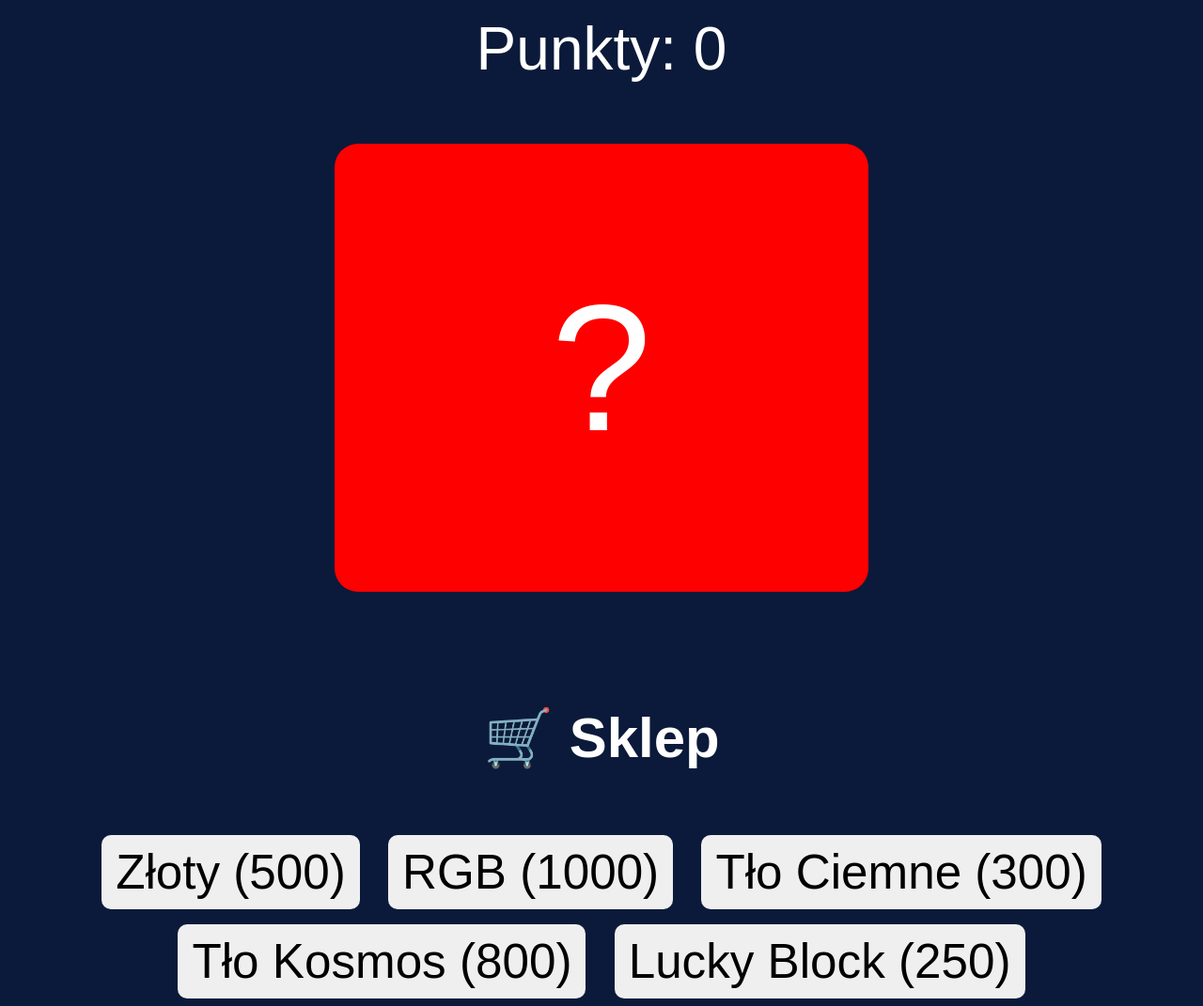
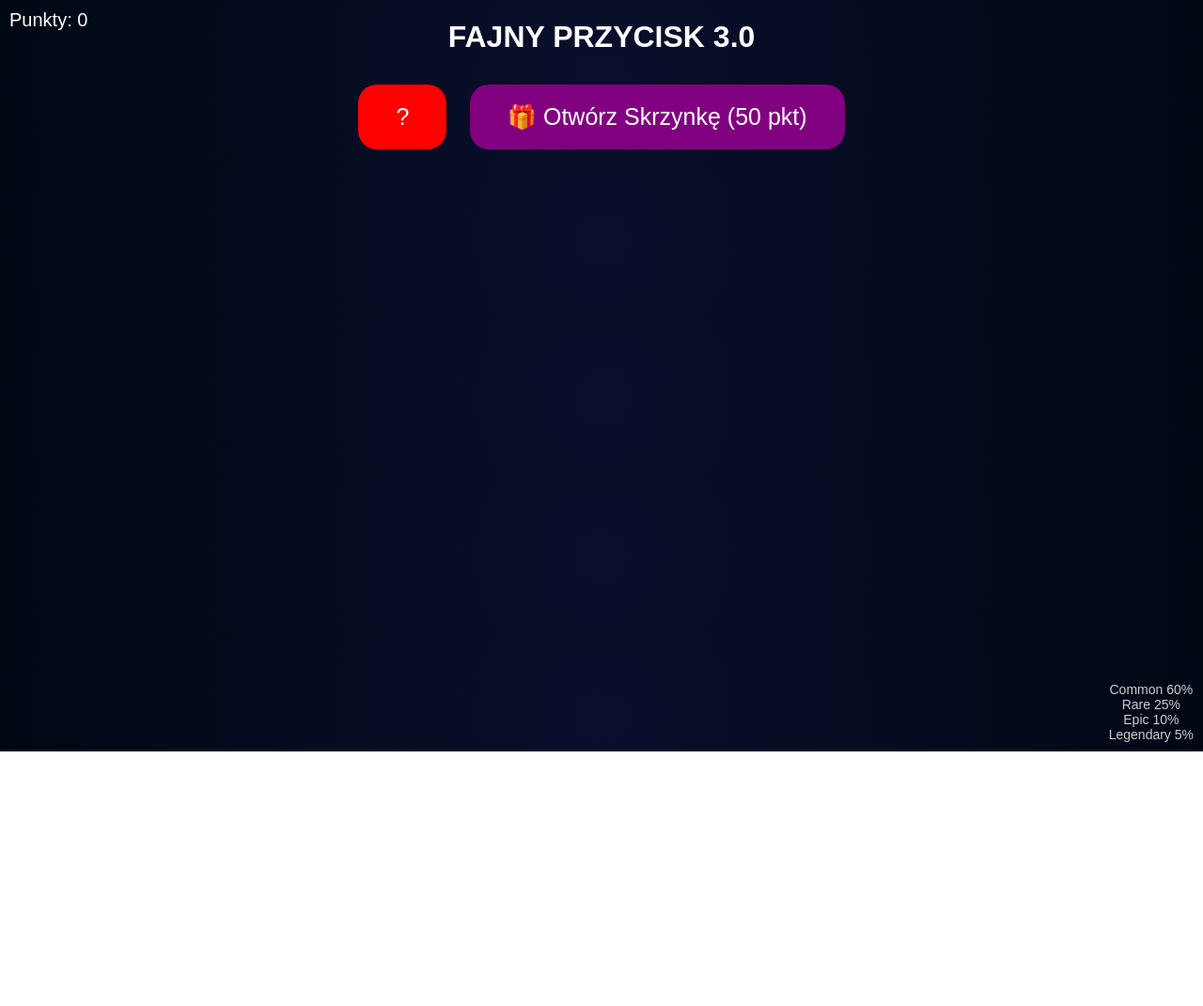
Before and after one commit to Grachamka/fajny-przycisk, a plain HTML site: page index.html in a window 1280 px wide. Shown: the whole page at 94% size. After the commit the page ends 800 px from the top, so only its background shows below. Drawn offline with Linux system fonts and the light colour scheme.

Commit message:
Update index.html

```diff
--- a/index.html
+++ b/index.html
@@ -2,246 +2,220 @@
 <html>
 <head>
 <meta charset="UTF-8">
-<meta name="viewport" content="width=device-width, initial-scale=1.0">
-<title>Przycisk Chaosu 2.0</title>
+<title>Fajny Przycisk BOX 3.0</title>
 
 <style>
-body {
-  margin: 0;
-  background-color: #0b1a3a;
-  font-family: Arial, sans-serif;
-  text-align: center;
-  color: white;
-  user-select: none;
+body{
+  margin:0;
+  font-family:Arial;
+  background:radial-gradient(circle at center,#0a0f2c,#000814);
+  color:white;
+  text-align:center;
+  overflow:hidden;
 }
 
-#points {
-  font-size: 5vw;
-  margin-top: 15px;
+#points{
+  position:fixed;
+  top:10px;
+  left:10px;
+  font-size:20px;
 }
 
-#chaosBtn {
-  margin-top: 8vh;
-  font-size: 15vw;
-  padding: 10vw 18vw;
-  border: none;
-  border-radius: 25px;
-  background: red;
-  color: white;
-  cursor: pointer;
-  transition: 0.2s;
+#dropRates{
+  position:fixed;
+  bottom:10px;
+  right:10px;
+  font-size:14px;
+  opacity:0.8;
 }
 
-#chaosBtn:active {
-  transform: scale(0.9);
+button{
+  padding:20px 40px;
+  font-size:25px;
+  border:none;
+  border-radius:20px;
+  cursor:pointer;
+  margin:10px;
 }
 
-#eventText {
-  margin-top: 20px;
-  font-size: 5vw;
-  min-height: 40px;
+#mainButton{
+  background:red;
+  color:white;
 }
 
-#randomImage {
-  margin-top: 15px;
-  width: 60%;
-  max-width: 300px;
-  border-radius: 15px;
-  display: none;
+#boxButton{
+  background:purple;
+  color:white;
 }
 
-.shop {
-  margin-top: 30px;
-  font-size: 4vw;
+#legendaryBanner{
+  position:fixed;
+  top:40%;
+  width:100%;
+  font-size:60px;
+  color:gold;
+  display:none;
+  text-shadow:0 0 20px gold;
 }
 
-.shop button {
-  margin: 8px;
-  padding: 10px 15px;
-  font-size: 4vw;
-  border-radius: 10px;
-  border: none;
-  cursor: pointer;
+.goldBG{
+  animation:goldShine 3s infinite linear;
+  background:linear-gradient(45deg,gold,orange,yellow);
+  background-size:400% 400%;
 }
 
-#luckyBox {
-  margin-top: 15px;
-  font-size: 10vw;
-  display: none;
+@keyframes goldShine{
+  0%{background-position:0%}
+  50%{background-position:100%}
+  100%{background-position:0%}
 }
+
+#lootAnimation{
+  position:fixed;
+  top:30%;
+  left:0;
+  width:100%;
+  display:none;
+  overflow:hidden;
+}
+
+.lootRow{
+  display:flex;
+  transition:3s cubic-bezier(.2,.8,.2,1);
+}
+
+.lootItem{
+  min-width:200px;
+  margin:10px;
+  padding:20px;
+  border-radius:15px;
+  font-size:20px;
+}
+
+.common{background:gray;}
+.rare{background:blue;}
+.epic{background:purple;}
+.legendary{background:gold;color:black;}
+
 </style>
 </head>
 
 <body>
 
-<div id="points">Punkty: 0</div>
+<div id="points"></div>
+<div id="dropRates">
+Common 60%<br>
+Rare 25%<br>
+Epic 10%<br>
+Legendary 5%
+</div>
 
-<button id="chaosBtn">?</button>
+<h1>FAJNY PRZYCISK 3.0</h1>
 
-<div id="eventText"></div>
-<img id="randomImage">
-<div id="luckyBox">📦</div>
+<button id="mainButton" onclick="clickMain()">?</button>
+<button id="boxButton" onclick="openBox()">🎁 Otwórz Skrzynkę (50 pkt)</button>
 
-<div class="shop">
-  <h3>🛒 Sklep</h3>
-  <button onclick="buySkin('gold',500)">Złoty (500)</button>
-  <button onclick="buySkin('rgb',1000)">RGB (1000)</button>
-  <button onclick="buyBg('black',300)">Tło Ciemne (300)</button>
-  <button onclick="buyBg('space',800)">Tło Kosmos (800)</button>
-  <button onclick="buyLucky()">Lucky Block (250)</button>
+<div id="legendaryBanner">LEGENDARNY DROP!</div>
+
+<div id="lootAnimation">
+  <div class="lootRow" id="lootRow"></div>
 </div>
 
 <script>
-let points = parseInt(localStorage.getItem("points")) || 0;
-let skin = localStorage.getItem("skin") || "red";
-let bg = localStorage.getItem("bg") || "blue";
+let points = parseInt(localStorage.getItem("points") || 0);
+let ownedSkins = JSON.parse(localStorage.getItem("skins") || '["red"]');
+let activeSkin = localStorage.getItem("activeSkin") || "red";
 
-const btn = document.getElementById("chaosBtn");
-const pointsText = document.getElementById("points");
-const eventText = document.getElementById("eventText");
-const randomImage = document.getElementById("randomImage");
-const luckyBox = document.getElementById("luckyBox");
+updateUI();
+applySkin();
 
-const clickSound = new Audio("https://www.soundjay.com/buttons/sounds/button-16.mp3");
+function updateUI(){
+  document.getElementById("points").innerText="Punkty: "+points;
+  localStorage.setItem("points",points);
+}
 
-const images = [
-  "https://picsum.photos/300?1",
-  "https://picsum.photos/300?2",
-  "https://picsum.photos/300?3"
-];
+function clickMain(){
+  points+=1;
+  updateUI();
+  new Audio("https://www.soundjay.com/buttons/sounds/button-16.mp3").play();
+}
 
-applySkin();
-applyBg();
-updateUI();
-
-btn.addEventListener("click", () => {
-  clickSound.play();
-  let roll = Math.random() * 100;
-  randomImage.style.display = "none";
-
-  if (roll < 60) {
-    points += 1;
-    eventText.innerText = "+1";
-  }
-  else if (roll < 90) {
-    points += 5;
-    showImage();
-    eventText.innerText = "Drop +5";
-  }
-  else if (roll < 99) {
-    points += 20;
-    shake();
-    eventText.innerText = "EPIC +20";
-  }
-  else {
-    points += 100;
-    document.body.style.background = "gold";
-    eventText.innerText = "💎 LEGENDARNY +100";
+function openBox(){
+  if(points<50){
+    alert("Za mało punktów!");
+    return;
   }
 
-  save();
+  points-=50;
   updateUI();
-});
 
-function updateUI(){
-  pointsText.innerText = "Punkty: " + points;
+  const lootRow=document.getElementById("lootRow");
+  const lootAnim=document.getElementById("lootAnimation");
+  lootRow.innerHTML="";
+  lootAnim.style.display="block";
+
+  let items=[];
+  for(let i=0;i<20;i++){
+    let rarityRoll=Math.random()*100;
+    let rarity="common";
+    if(rarityRoll<60) rarity="common";
+    else if(rarityRoll<85) rarity="rare";
+    else if(rarityRoll<95) rarity="epic";
+    else rarity="legendary";
+
+    items.push(rarity);
+  }
+
+  items.forEach(r=>{
+    let div=document.createElement("div");
+    div.className="lootItem "+r;
+    div.innerText=r.toUpperCase();
+    lootRow.appendChild(div);
+  });
+
+  setTimeout(()=>{
+    lootRow.style.transform="translateX(-1500px)";
+  },50);
+
+  setTimeout(()=>{
+    let finalRarity=items[10];
+    reward(finalRarity);
+    lootAnim.style.display="none";
+    lootRow.style.transform="translateX(0px)";
+  },3000);
 }
 
-function save(){
-  localStorage.setItem("points", points);
-  localStorage.setItem("skin", skin);
-  localStorage.setItem("bg", bg);
-}
+function reward(rarity){
 
-function showImage(){
-  let i = Math.floor(Math.random()*images.length);
-  randomImage.src = images[i];
-  randomImage.style.display = "block";
-}
+  if(rarity==="legendary"){
+    document.body.classList.add("goldBG");
+    document.getElementById("legendaryBanner").style.display="block";
+    new Audio("https://www.soundjay.com/misc/sounds/bell-ringing-05.mp3").play();
+    setTimeout(()=>{
+      document.getElementById("legendaryBanner").style.display="none";
+    },2000);
+  }
 
-function shake(){
-  document.body.style.transform = "translate(5px,5px)";
-  setTimeout(()=>document.body.style.transform="translate(0,0)",150);
-}
+  if(!ownedSkins.includes(rarity)){
+    ownedSkins.push(rarity);
+    localStorage.setItem("skins",JSON.stringify(ownedSkins));
+  }
 
-/* SKINY */
-function buySkin(type,cost){
-  if(points>=cost){
-    points-=cost;
-    skin=type;
-    applySkin();
-    eventText.innerText="Kupiono skin!";
-    save();
-    updateUI();
-  } else eventText.innerText="Za mało punktów!";
+  activeSkin=rarity;
+  localStorage.setItem("activeSkin",activeSkin);
+  applySkin();
 }
 
 function applySkin(){
-  if(skin==="gold") btn.style.background="gold";
-  else if(skin==="rgb"){
-    let hue=0;
-    setInterval(()=>{
-      btn.style.background="hsl("+hue+",100%,50%)";
-      hue=(hue+5)%360;
-    },100);
-  }
-  else btn.style.background="red";
+  const btn=document.getElementById("mainButton");
+
+  if(activeSkin==="common") btn.style.background="gray";
+  if(activeSkin==="rare") btn.style.background="blue";
+  if(activeSkin==="epic") btn.style.background="purple";
+  if(activeSkin==="legendary") btn.style.background="gold";
+  if(activeSkin==="red") btn.style.background="red";
 }
 
-/* TŁA */
-function buyBg(type,cost){
-  if(points>=cost){
-    points-=cost;
-    bg=type;
-    applyBg();
-    eventText.innerText="Kupiono tło!";
-    save();
-    updateUI();
-  } else eventText.innerText="Za mało punktów!";
-}
-
-function applyBg(){
-  if(bg==="black") document.body.style.background="#111";
-  else if(bg==="space") document.body.style.background="linear-gradient(#000011,#000033)";
-  else document.body.style.background="#0b1a3a";
-}
-
-/* LUCKY BLOCK */
-function buyLucky(){
-  if(points<250){ eventText.innerText="Za mało punktów!"; return; }
-
-  points-=250;
-  updateUI();
-  luckyBox.style.display="block";
-  eventText.innerText="Otwieranie...";
-
-  let spin=0;
-  let interval=setInterval(()=>{
-    luckyBox.style.transform="rotate("+spin+"deg)";
-    spin+=20;
-  },50);
-
-  setTimeout(()=>{
-    clearInterval(interval);
-    luckyBox.style.display="none";
-    let roll=Math.random();
-
-    if(roll<0.5){
-      points+=50;
-      eventText.innerText="Lucky +50!";
-    } else if(roll<0.8){
-      points+=200;
-      eventText.innerText="MEGA +200!";
-    } else {
-      points-=30;
-      eventText.innerText="Troll -30 💀";
-    }
-
-    save();
-    updateUI();
-  },2000);
-}
 </script>
-
 </body>
 </html>
```
